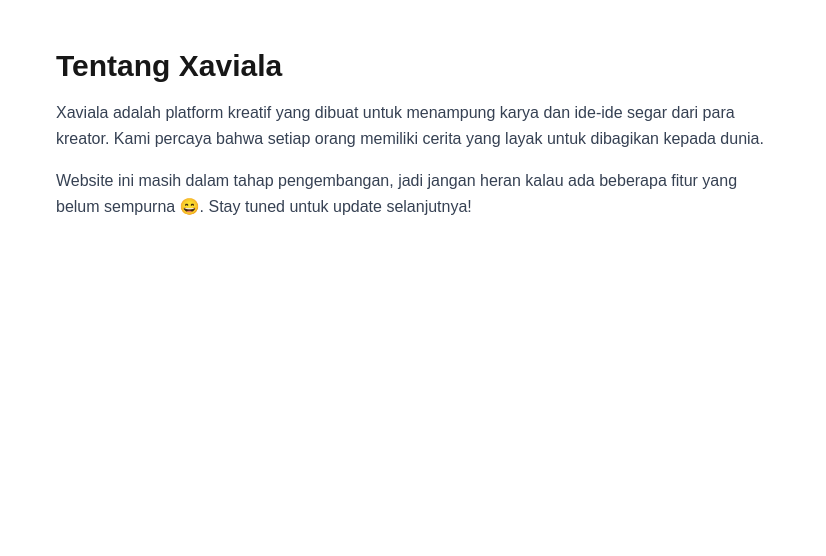
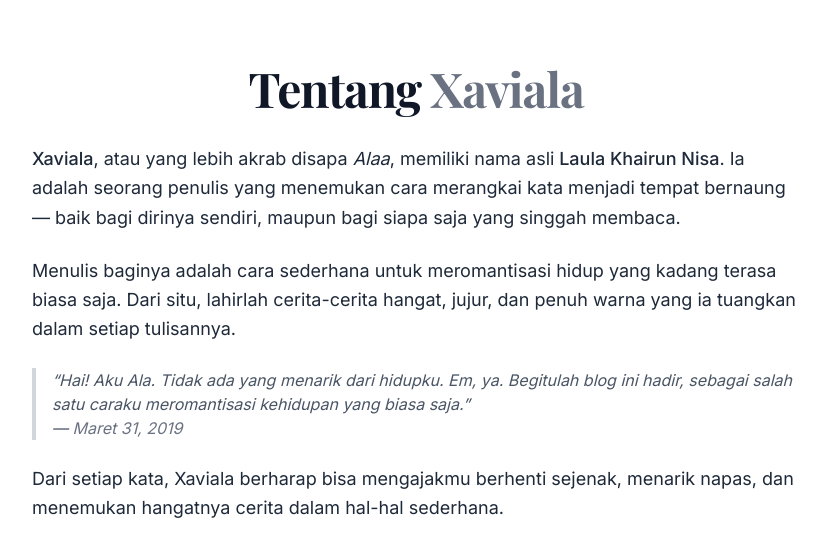
Before and after one commit to rezachairul/xaviala, a Next.js app: page /public/about in a window 1280 px wide. Shown: the top 556 px of the page, without its empty margins (224-1050 px from the left). Built offline with nearby package versions, Linux system fonts and the light colour scheme.

Commit message:
`feat: Update About page with new design and content`

```diff
--- a/components/templates/About.jsx
+++ b/components/templates/About.jsx
@@ -1,16 +1,55 @@
+import { Playfair_Display, Inter } from "next/font/google";
+
+const playfair = Playfair_Display({
+  subsets: ["latin"],
+  weight: ["400", "600", "700"],
+});
+
+const inter = Inter({
+  subsets: ["latin"],
+  weight: ["400", "500"],
+});
+
 export default function About() {
   return (
-    <section className="max-w-3xl mx-auto py-12 px-6">
-      <h1 className="text-3xl font-bold mb-4">Tentang Xaviala</h1>
-      <p className="text-gray-700 leading-relaxed">
-        Xaviala adalah platform kreatif yang dibuat untuk menampung karya dan ide-ide
-        segar dari para kreator. Kami percaya bahwa setiap orang memiliki cerita yang
-        layak untuk dibagikan kepada dunia.
-      </p>
-      <p className="mt-4 text-gray-700 leading-relaxed">
-        Website ini masih dalam tahap pengembangan, jadi jangan heran kalau ada beberapa
-        fitur yang belum sempurna 😄. Stay tuned untuk update selanjutnya!
-      </p>
+    <section className="bg-white text-gray-800 min-h-screen py-16 px-6">
+      <div className="max-w-3xl mx-auto">
+        <div className="text-center">
+          <h1
+            className={`${playfair.className} text-4xl md:text-5xl font-bold tracking-tight text-gray-900 mb-8`}
+          >
+            Tentang <span className="text-gray-500">Xaviala</span>
+          </h1>
+        </div>
+
+        <div className={`${inter.className} space-y-6 text-lg leading-relaxed font-light`}>
+          <p>
+            <span className="font-medium">Xaviala</span>, atau yang lebih akrab disapa
+            <span className="italic"> Alaa</span>, memiliki nama asli
+            <span className="font-medium"> Laula Khairun Nisa</span>. Ia adalah seorang penulis
+            yang menemukan cara merangkai kata menjadi tempat bernaung — baik bagi dirinya sendiri,
+            maupun bagi siapa saja yang singgah membaca.
+          </p>
+
+          <p>
+            Menulis baginya adalah cara sederhana untuk meromantisasi hidup yang kadang terasa biasa saja.
+            Dari situ, lahirlah cerita-cerita hangat, jujur, dan penuh warna yang ia tuangkan dalam setiap tulisannya.
+          </p>
+
+          <blockquote className="border-l-4 border-gray-300 pl-4 italic text-gray-600 text-base">
+            “Hai! Aku Ala.
+            Tidak ada yang menarik dari hidupku. Em, ya. Begitulah blog ini hadir,
+            sebagai salah satu caraku meromantisasi kehidupan yang biasa saja.”
+            <br />
+            — <span className="text-gray-500">Maret 31, 2019</span>
+          </blockquote>
+
+          <p>
+            Dari setiap kata, Xaviala berharap bisa mengajakmu berhenti sejenak, menarik napas,
+            dan menemukan hangatnya cerita dalam hal-hal sederhana.
+          </p>
+        </div>
+      </div>
     </section>
   );
 }
```
